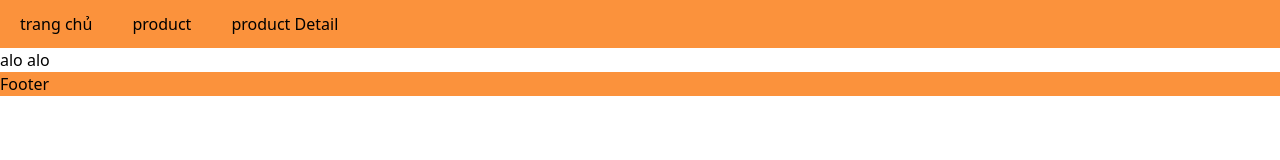
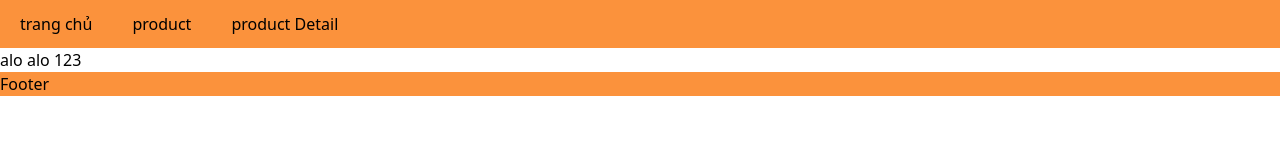
Before and after one commit to KHAINTPH16089/next, a Next.js app: page /about in a window 1280 px wide. Shown: the top 160 px of the page. Built offline with nearby package versions, Linux system fonts and the light colour scheme.

Commit message:
NEX-3 alo alo

```diff
--- a/pages/about/index.tsx
+++ b/pages/about/index.tsx
@@ -5,7 +5,7 @@ type Props = {}
 const About = (props: Props) => {
   return (
     <div>
-        alo alo
+        alo alo 123
     </div>
   )
 }
```
